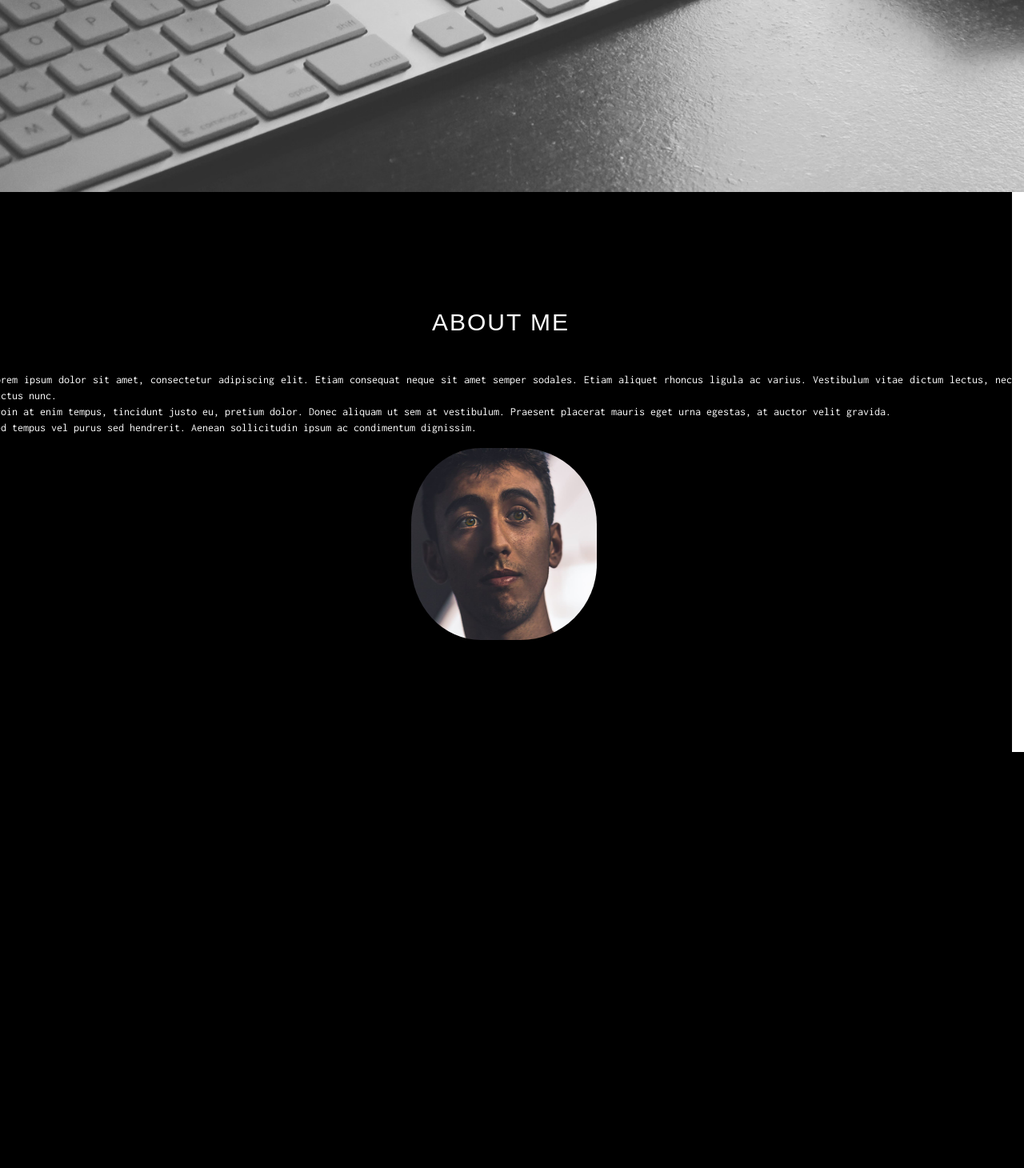
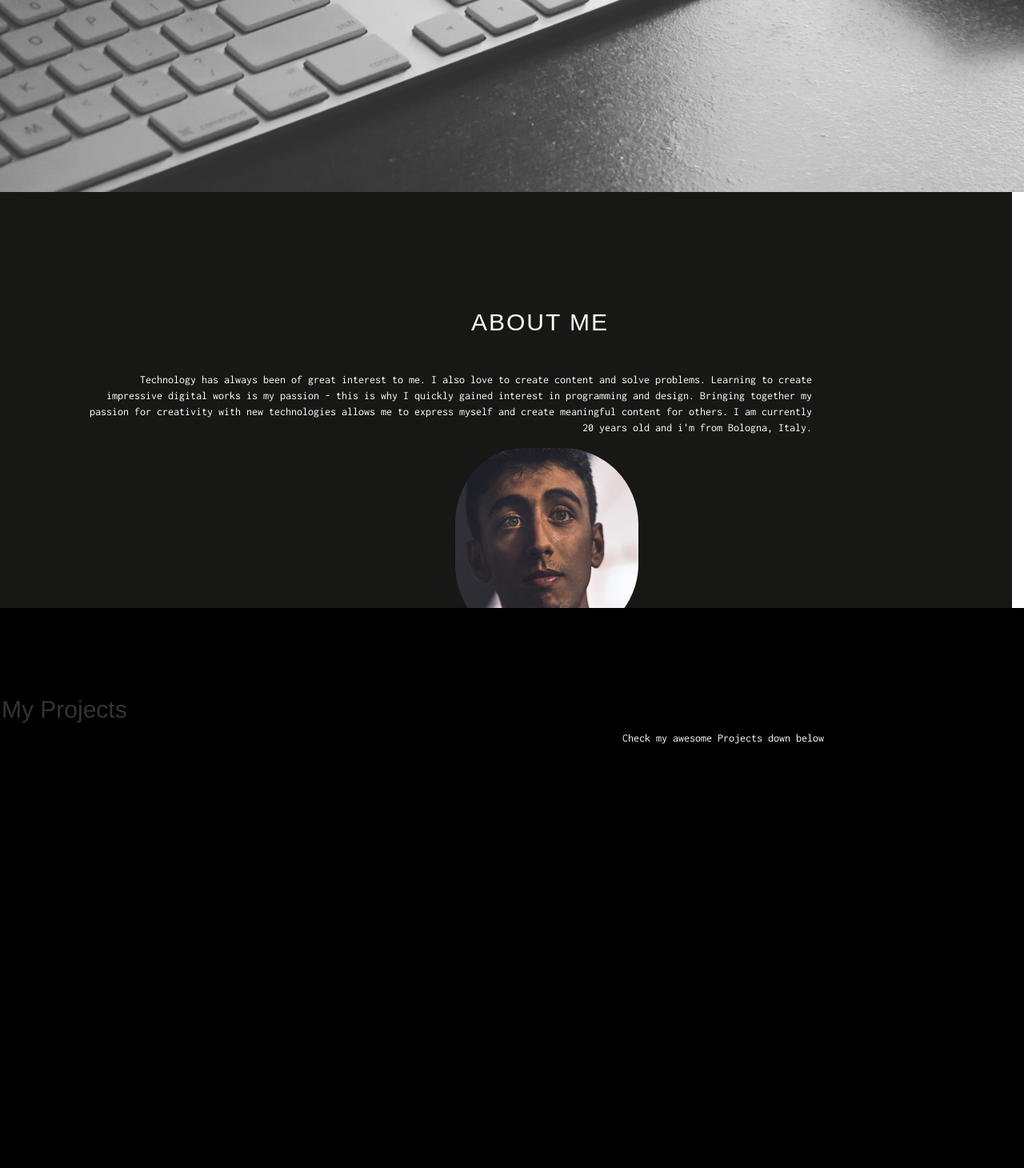
Before and after one commit to fez994/Portfolio, a PHP site: page / in a window 1280 px wide. Shown: the part 560-2020 px from the top of the page at 80% size. Before the commit the page ends 1500 px from the top, so only its background shows below. Run offline with PHP 8.4, Linux system fonts and the light colour scheme.

Commit message:
Aggiunta nuova sezione. Bug da risolvere: bordo bianco seconda sezione

```diff
--- a/index.html
+++ b/index.html
@@ -35,7 +35,7 @@
       <div id="nav">
         <ul>
         <li><a href="index.html">Home</a></li>
-        <li><a href="#me1">About Me</a></li>
+        <li><a href="#title1">About Me</a></li>
         <li>Projects</li>
         <li>Contacts</li>
         </ul>
@@ -60,11 +60,24 @@
 
 
   <div class="row">
-      <h2 id="me1"> About me </h2>
+      <h2 id="title1"> About me </h2>
 
-        <p class="about">Lorem ipsum dolor sit amet, consectetur adipiscing elit. Etiam consequat neque sit amet semper sodales. Etiam aliquet rhoncus ligula ac varius. Vestibulum vitae dictum lectus, nec luctus nunc.<br> Proin at enim tempus, tincidunt justo eu, pretium dolor. Donec aliquam ut sem at vestibulum. Praesent placerat mauris eget urna egestas, at auctor velit gravida.<br> Sed tempus vel purus sed hendrerit. Aenean sollicitudin ipsum ac condimentum dignissim.</p>
-        <img src="images/me.jpg" id="img" class="#">
+        <p class="about">  Technology has always been of great interest to me. I also love to create content and solve problems. Learning to create impressive digital works is my passion - this is why I quickly gained interest in programming and design. Bringing together my passion for creativity with new technologies allows me to express myself and create meaningful content for others. I am currently 20 years old and i'm from Bologna, Italy.</p>
+        <div class="immagine">
+        <img src="images/me.jpg" id="img" class="wow zoomInDown">
+      </div>
   </div>
+
+<!-- Projects Section -->
+
+  <div class="row1">
+    <h2 id="section2">My Projects</h2>
+    <p class="about">Check my awesome Projects down below</p>
+
+
+
+</div>
+
 
 </div>
 
--- a/style.css
+++ b/style.css
@@ -3,8 +3,8 @@ body {
     height: 100%;
   }
 body {
-    margin: 0;
-    padding: 0;
+  margin: 0;
+  padding: 0;
   }
 
 #nav > ul > li {
@@ -53,21 +53,6 @@ body {
   font-size: 28px;
 }
 
-
-.row {
-
-  padding-left: 2px;
-  text-align: center;
-  position: absolute;
-  top: 100%;
-  width: 100%;
-  height: 700px;
-  background: black;
-  padding-top: 90px;
-  background-size: cover;
-}
-
-
 #header-div {
 
   position: absolute;
@@ -78,6 +63,20 @@ body {
   background-color: black;
 }
 
+.row {
+
+  padding-left: 100px;
+  position: absolute;
+  text-align: center;
+  top: 100%;
+  width: 100%;
+  height: 700px;
+  background: #171715;
+  padding-top: 90px;
+  background-size: cover;
+
+}
+
 .about {
 
   font-family: "Inconsolata", serif;
@@ -85,10 +84,13 @@ body {
   color: white;
   text-align: justify;
   float: right;
+  padding-left: 20px;
+  padding-right: 250px;
+  text-align: right;
 
 }
 
-#me1 {
+#title1 {
 
   color: white;
   font-family: sans-serif;
@@ -97,6 +99,7 @@ body {
   letter-spacing: 2px;
   text-transform: uppercase;
   font-weight: 400;
+
 }
 
 #img {
@@ -105,6 +108,24 @@ body {
   border-radius: 100px;
   -moz-border-radius: 100px;
   padding: 5px;
-  padding-left: 13px;
+  padding-left: 16px;
+  float:inherit;
+}
+
+.immagine {
+  padding-left: 5px;
+  padding-bottom: 100px;
+  text-align: center;
+}
+
+.row1 {
+  padding-left: 2px;
+  position: absolute;
+  top: 165%;
+  width: 100%;
+  height: 700px;
+  background: black;
+  padding-top: 90px;
+  background-size: cover;
 
 }
```
